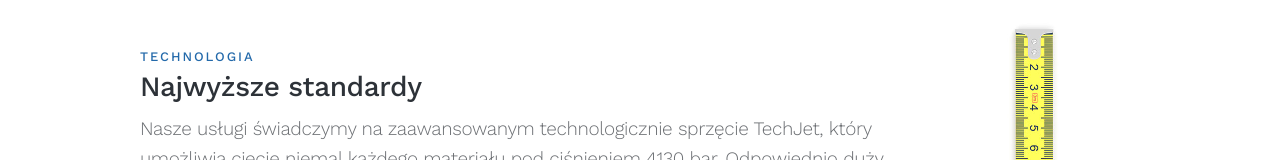
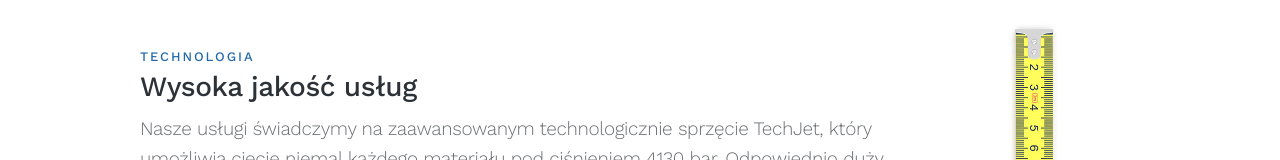
Before and after one commit to elmaciejj/allcut-strona, a website: page index.html in a window 1280 px wide. Shown: the part 606-766 px from the top of the page. Drawn offline with nearby package versions, Linux system fonts and the light colour scheme; some packages are replaced by stand-ins of ours.

Commit message:
zmiana tekstu

```diff
--- a/index.html
+++ b/index.html
@@ -149,7 +149,7 @@
 
       <div class="col-sm-9">
         <h6 class="text-allcut-blue text-uppercase">Technologia</h6>
-        <h3 class="m-t-0">Najwyższe standardy</h3>
+        <h3 class="m-t-0">Wysoka jakość usług</h3>
         <p class="lead m-b-md">Nasze usługi świadczymy na zaawansowanym technologicznie sprzęcie TechJet, który umożliwia cięcie niemal każdego materiału pod ciśnieniem 4130 bar. Odpowiednio duży stół roboczy o wymiarach 400 x 200 cm pozwala na realizację nawet najbardziej skomplikowanych projektów.</p>
 
           <div class="container text-center">
```
